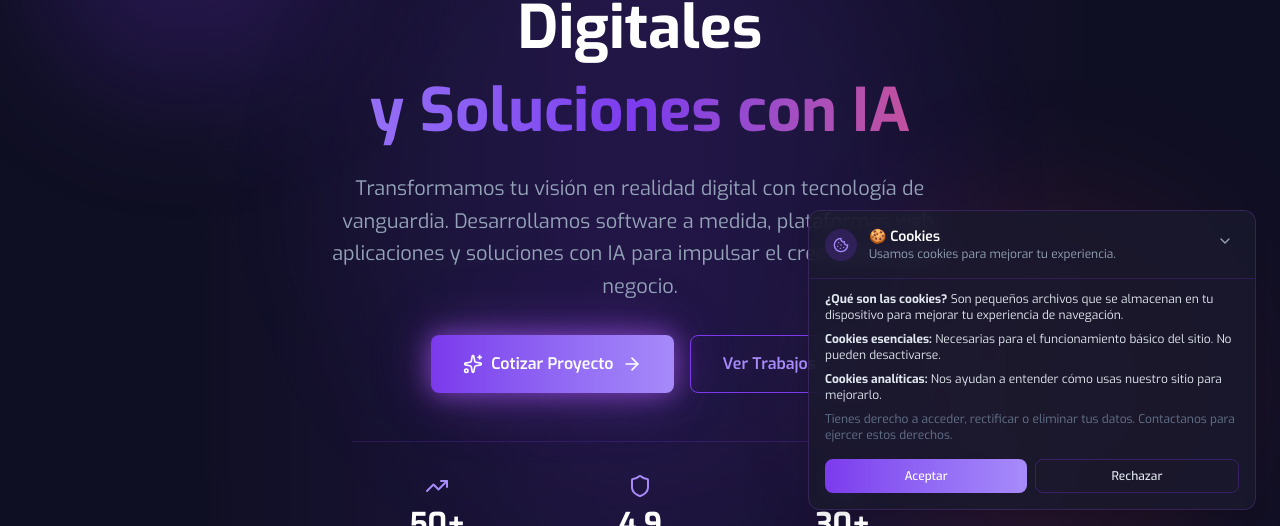
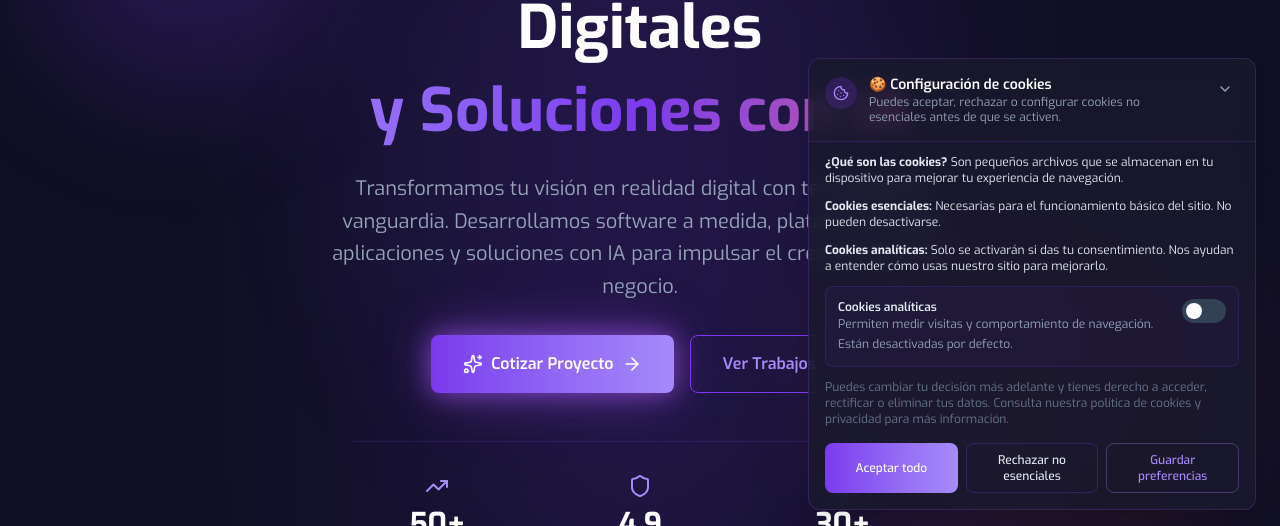
Before and after one commit to kcumen/kcumen-web-2026, a Next.js app: page / in a window 1280 px wide. Both pictures are taken after a click on the button "Más información". Shown: the part 274-800 px from the top of the page. Built offline with nearby package versions, Linux system fonts and the light colour scheme; no server answers.

Commit message:
docs: add cookies compliance follow-up plan

```diff
--- /dev/null
+++ b/plans/cookies-compliance-pending-plan.md
@@ -0,0 +1,125 @@
+# Plan pendiente: cumplimiento reforzado de cookies para UE
+
+## Objetivo
+
+Completar la implementación del consentimiento de cookies para alinearla mejor con los requisitos europeos (GDPR + ePrivacy), manteniendo el diseño visual actual del banner.
+
+## Estado actual
+
+Ya está implementado en `src/components/CookieConsent.tsx`:
+
+- Banner visual de consentimiento.
+- Opciones para `Aceptar todo`, `Rechazar no esenciales` y `Guardar preferencias`.
+- Preferencias analíticas desactivadas por defecto.
+- Persistencia de la decisión del usuario en `localStorage`.
+- Evento personalizado `kcumen-cookie-consent-change` para conectar scripts según consentimiento.
+
+## Tareas pendientes recomendadas
+
+### 1. Bloquear scripts no esenciales hasta consentimiento explícito
+
+**Objetivo:** evitar que analytics, píxeles o herramientas de tracking se carguen antes del consentimiento válido.
+
+#### Acciones
+- Revisar si existen o se añadirán scripts como Google Analytics, Google Tag Manager, Meta Pixel, Hotjar, LinkedIn Insight, etc.
+- Cargar esos scripts solo cuando el usuario:
+  - acepte todas las cookies, o
+  - active explícitamente la categoría analítica y guarde preferencias.
+- Evitar cualquier inicialización automática previa desde `layout.tsx`, `page.tsx` u otros componentes.
+- Escuchar el evento `kcumen-cookie-consent-change` para activar/desactivar herramientas según la preferencia guardada.
+
+#### Criterio de aceptación
+- Ningún script no esencial se ejecuta antes del consentimiento.
+- La activación ocurre solo tras una acción afirmativa del usuario.
+
+---
+
+### 2. Añadir un mecanismo permanente para reabrir preferencias
+
+**Objetivo:** permitir que el usuario cambie su decisión en cualquier momento, como exigen buenas prácticas de cumplimiento.
+
+#### Acciones
+- Añadir un enlace o botón visible en el footer, por ejemplo: `Preferencias de cookies`.
+- Al pulsarlo, reabrir el componente de cookies aunque ya exista una decisión guardada.
+- Permitir modificar las preferencias sin tener que borrar manualmente `localStorage`.
+
+#### Criterio de aceptación
+- El usuario puede reabrir el panel y cambiar su consentimiento en cualquier momento desde la interfaz.
+
+---
+
+### 3. Crear páginas legales reales
+
+**Objetivo:** dar soporte documental al banner y mejorar cumplimiento, transparencia y confianza.
+
+#### Acciones
+- Crear una página de `Política de Cookies`.
+- Crear o completar una página de `Política de Privacidad`.
+- Incluir en esas páginas:
+  - qué cookies se usan,
+  - finalidad,
+  - base legal,
+  - duración,
+  - terceros implicados,
+  - instrucciones para retirar consentimiento,
+  - datos de contacto para ejercer derechos.
+- Enlazar estas páginas desde el banner y desde el footer.
+
+#### Criterio de aceptación
+- El usuario puede consultar información clara y específica sobre cookies y tratamiento de datos.
+
+---
+
+### 4. Sustituir texto genérico por información real de proveedores
+
+**Objetivo:** evitar descripciones demasiado generales que podrían no ser suficientes ante una revisión legal.
+
+#### Acciones
+- Si se usa analítica, indicar exactamente qué proveedor la presta.
+- Documentar nombre de cookies, finalidad y tiempo de conservación.
+- Separar por categorías si en el futuro se añaden marketing, personalización o preferencias.
+
+#### Criterio de aceptación
+- La información de cookies coincide con el comportamiento técnico real del sitio.
+
+---
+
+### 5. Mejorar trazabilidad interna del consentimiento
+
+**Objetivo:** dejar una base técnica más sólida para gestión futura.
+
+#### Acciones
+- Estandarizar nombres de claves de consentimiento.
+- Añadir versión de política o versión de consentimiento para poder volver a pedirlo si cambian categorías o finalidades.
+- Definir una pequeña utilidad reusable para leer/escribir preferencias de cookies.
+
+#### Criterio de aceptación
+- La gestión del consentimiento queda preparada para evolucionar sin rehacer el componente.
+
+---
+
+### 6. Revisar accesibilidad y validación final
+
+**Objetivo:** asegurar buena experiencia de usuario y reducir alertas de herramientas.
+
+#### Acciones
+- Revisar foco, navegación por teclado y etiquetas accesibles.
+- Ajustar la implementación de atributos ARIA si alguna herramienta sigue reportando falsos positivos.
+- Verificar comportamiento responsive y contraste visual.
+
+#### Criterio de aceptación
+- El banner funciona correctamente con teclado y lectores de pantalla.
+- No quedan incidencias relevantes de accesibilidad asociadas al componente.
+
+## Orden recomendado de implementación
+
+1. Bloqueo real de scripts no esenciales.
+2. Reapertura de preferencias desde footer u otro punto fijo.
+3. Páginas legales reales.
+4. Información detallada de proveedores/cookies.
+5. Refactor técnico de utilidades de consentimiento.
+6. Revisión final de accesibilidad y validación.
+
+## Nota
+
+Este documento no sustituye asesoría jurídica. Sirve como plan técnico-práctico para acercar el sitio a un cumplimiento más sólido sin perder el diseño visual actual.
--- a/src/components/CookieConsent.tsx
+++ b/src/components/CookieConsent.tsx
@@ -1,31 +1,90 @@
 "use client";
 
 import { useState, useEffect, useRef } from "react";
-import { Cookie, Info, X, ChevronUp, ChevronDown } from "lucide-react";
+import { Cookie, Info, ChevronDown } from "lucide-react";
+
+type ConsentChoice = "accepted" | "rejected" | "customized";
+
+type ConsentPreferences = {
+  necessary: true;
+  analytics: boolean;
+};
+
+const COOKIE_CONSENT_KEY = "cookie_consent_status";
+const COOKIE_PREFERENCES_KEY = "cookie_consent_preferences";
+
+const getStoredPreferences = (): ConsentPreferences => {
+  if (typeof window === "undefined") return { necessary: true, analytics: false };
+
+  const savedPreferences = window.localStorage.getItem(COOKIE_PREFERENCES_KEY);
+  if (!savedPreferences) return { necessary: true, analytics: false };
+
+  try {
+    const parsedPreferences = JSON.parse(savedPreferences) as Partial<ConsentPreferences>;
+    return {
+      necessary: true,
+      analytics: Boolean(parsedPreferences.analytics),
+    };
+  } catch {
+    return { necessary: true, analytics: false };
+  }
+};
 
 export default function CookieConsent() {
   const [isVisible, setIsVisible] = useState(false);
   const [isExpanded, setIsExpanded] = useState(false);
+  const [analyticsEnabled, setAnalyticsEnabled] = useState<boolean>(() => getStoredPreferences().analytics);
   const hasChecked = useRef(false);
 
   useEffect(() => {
     if (hasChecked.current) return;
     hasChecked.current = true;
 
-    const consent = localStorage.getItem("cookie_consent");
+    const consent = localStorage.getItem(COOKIE_CONSENT_KEY);
     if (consent === null) {
       setTimeout(() => setIsVisible(true), 0);
+      return;
     }
   }, []);
 
-  const handleAccept = () => {
-    localStorage.setItem("cookie_consent", "accepted");
+  const saveConsent = (choice: ConsentChoice, preferences: ConsentPreferences) => {
+    localStorage.setItem(COOKIE_CONSENT_KEY, choice);
+    localStorage.setItem(COOKIE_PREFERENCES_KEY, JSON.stringify(preferences));
+    window.dispatchEvent(
+      new CustomEvent("kcumen-cookie-consent-change", {
+        detail: {
+          choice,
+          preferences,
+        },
+      })
+    );
     setIsVisible(false);
   };
 
+  const handleAccept = () => {
+    const preferences: ConsentPreferences = {
+      necessary: true,
+      analytics: true,
+    };
+    setAnalyticsEnabled(true);
+    saveConsent("accepted", preferences);
+  };
+
   const handleDecline = () => {
-    localStorage.setItem("cookie_consent", "declined");
-    setIsVisible(false);
+    const preferences: ConsentPreferences = {
+      necessary: true,
+      analytics: false,
+    };
+    setAnalyticsEnabled(false);
+    saveConsent("rejected", preferences);
+  };
+
+  const handleSavePreferences = () => {
+    const preferences: ConsentPreferences = {
+      necessary: true,
+      analytics: analyticsEnabled,
+    };
+    saveConsent("customized", preferences);
   };
 
   const toggleExpanded = () => {
@@ -36,33 +95,41 @@ export default function CookieConsent() {
 
   return (
     <div className="fixed bottom-2 inset-x-2 z-50 md:left-auto md:right-6 md:max-w-md md:inset-x-auto md:bottom-4">
-      <div className="glass-card rounded-xl shadow-lg border border-[#7C3AED]/20 overflow-hidden">
+      <div
+        className="glass-card rounded-xl shadow-lg border border-[#7C3AED]/20 overflow-hidden"
+        role="dialog"
+        aria-modal="false"
+        aria-labelledby="cookie-consent-title"
+        aria-describedby="cookie-consent-description"
+      >
         {/* Header with info toggle */}
         <div className="flex items-start gap-3 p-4">
           <div className="flex-shrink-0 w-8 h-8 rounded-full bg-[#7C3AED]/20 flex items-center justify-center mt-0.5">
             <Cookie className="w-4 h-4 text-[#A78BFA]" />
           </div>
           <div className="min-w-0 flex-1">
-            <h3 className="text-white font-semibold text-sm">
-              🍪 Cookies
+            <h3 id="cookie-consent-title" className="text-white font-semibold text-sm">
+              🍪 Configuración de cookies
             </h3>
-            <p className="text-[#94A3B8] text-xs leading-tight">
-              Usamos cookies para mejorar tu experiencia.
+            <p id="cookie-consent-description" className="text-[#94A3B8] text-xs leading-tight">
+              Puedes aceptar, rechazar o configurar cookies no esenciales antes de que se activen.
             </p>
           </div>
           <button
             onClick={toggleExpanded}
             className="flex-shrink-0 p-1.5 text-[#94A3B8] hover:text-[#A78BFA] transition-colors cursor-pointer"
             aria-label={isExpanded ? "Ocultar información" : "Más información"}
+            aria-controls="cookie-consent-details"
+            {...(isExpanded ? { "aria-expanded": "true" } : { "aria-expanded": "false" })}
           >
             {isExpanded ? <ChevronDown className="w-4 h-4" /> : <Info className="w-4 h-4" />}
           </button>
         </div>
 
         {/* Expanded content - GDPR information */}
-        <div className={`transition-all duration-300 ease-in-out ${isExpanded ? 'max-h-96 opacity-100' : 'max-h-0 opacity-0'}`}>
+        <div id="cookie-consent-details" className={`transition-all duration-300 ease-in-out ${isExpanded ? 'max-h-[32rem] opacity-100' : 'max-h-0 opacity-0'}`}>
           <div className="px-4 pb-4 border-t border-[#7C3AED]/20">
-            <div className="pt-3 space-y-2">
+            <div className="pt-3 space-y-3">
               <p className="text-[#E2E8F0] text-xs">
                 <strong>¿Qué son las cookies?</strong> Son pequeños archivos que se almacenan en tu dispositivo para mejorar tu experiencia de navegación.
               </p>
@@ -70,28 +137,55 @@ export default function CookieConsent() {
                 <strong>Cookies esenciales:</strong> Necesarias para el funcionamiento básico del sitio. No pueden desactivarse.
               </p>
               <p className="text-[#E2E8F0] text-xs">
-                <strong>Cookies analíticas:</strong> Nos ayudan a entender cómo usas nuestro sitio para mejorarlo.
+                <strong>Cookies analíticas:</strong> Solo se activarán si das tu consentimiento. Nos ayudan a entender cómo usas nuestro sitio para mejorarlo.
               </p>
+              <div className="rounded-lg border border-[#7C3AED]/20 bg-[#7C3AED]/5 p-3">
+                <div className="flex items-start justify-between gap-3">
+                  <div>
+                    <p className="text-[#E2E8F0] text-xs font-semibold">Cookies analíticas</p>
+                    <p className="text-[#94A3B8] text-xs leading-relaxed">
+                      Permiten medir visitas y comportamiento de navegación. Están desactivadas por defecto.
+                    </p>
+                  </div>
+                  <button
+                    type="button"
+                    onClick={() => setAnalyticsEnabled((current) => !current)}
+                    aria-pressed={analyticsEnabled}
+                    className={`relative inline-flex h-6 w-11 flex-shrink-0 items-center rounded-full transition-colors ${analyticsEnabled ? "bg-[#7C3AED]" : "bg-[#334155]"}`}
+                  >
+                    <span className="sr-only">Activar cookies analíticas</span>
+                    <span
+                      className={`inline-block h-4 w-4 transform rounded-full bg-white transition-transform ${analyticsEnabled ? "translate-x-6" : "translate-x-1"}`}
+                    />
+                  </button>
+                </div>
+              </div>
               <p className="text-[#64748B] text-xs">
-               Tienes derecho a acceder, rectificar o eliminar tus datos. Contactanos para ejercer estos derechos.
+                Puedes cambiar tu decisión más adelante y tienes derecho a acceder, rectificar o eliminar tus datos. Consulta nuestra política de cookies y privacidad para más información.
               </p>
             </div>
           </div>
         </div>
 
         {/* Action buttons */}
-        <div className="flex gap-2 px-4 pb-4">
+        <div className="grid grid-cols-1 sm:grid-cols-3 gap-2 px-4 pb-4">
           <button
             onClick={handleAccept}
-            className="flex-1 px-3 py-2 bg-gradient-to-r from-[#7C3AED] to-[#A78BFA] text-white font-medium rounded-lg hover:shadow-neon transition-all duration-200 cursor-pointer text-xs"
+            className="px-3 py-2 bg-gradient-to-r from-[#7C3AED] to-[#A78BFA] text-white font-medium rounded-lg hover:shadow-neon transition-all duration-200 cursor-pointer text-xs"
           >
-            Aceptar
+            Aceptar todo
           </button>
           <button
             onClick={handleDecline}
-            className="flex-1 px-3 py-2 bg-transparent border border-[#7C3AED]/30 text-[#E2E8F0] font-medium rounded-lg hover:bg-[#7C3AED]/10 transition-all duration-200 cursor-pointer text-xs"
+            className="px-3 py-2 bg-transparent border border-[#7C3AED]/30 text-[#E2E8F0] font-medium rounded-lg hover:bg-[#7C3AED]/10 transition-all duration-200 cursor-pointer text-xs"
           >
-            Rechazar
+            Rechazar no esenciales
+          </button>
+          <button
+            onClick={handleSavePreferences}
+            className="px-3 py-2 bg-transparent border border-[#A78BFA]/30 text-[#A78BFA] font-medium rounded-lg hover:bg-[#7C3AED]/10 transition-all duration-200 cursor-pointer text-xs"
+          >
+            Guardar preferencias
           </button>
         </div>
       </div>
```
